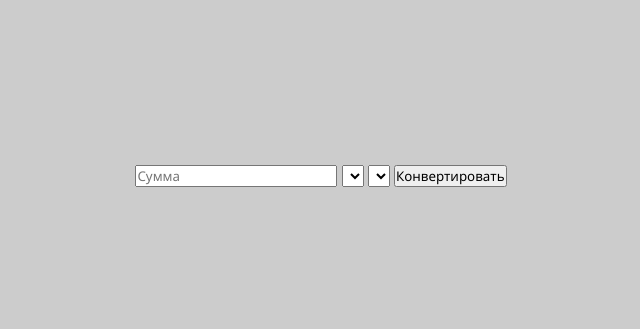
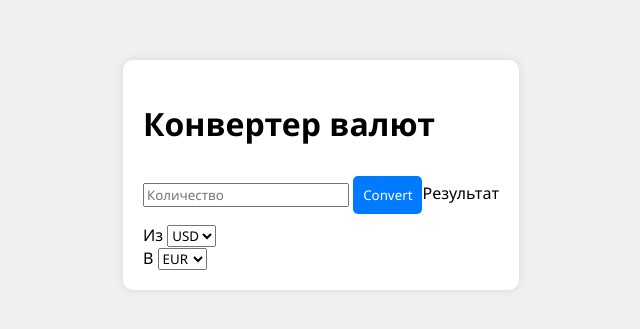
Before and after one commit to DrPopper1/Currency-converter, a plain HTML site: page index.html in a window 1280 px wide. Shown: the part 225-554 px from the top of the page, without its empty margins (319-959 px from the left). Drawn offline with Linux system fonts and the light colour scheme.

Commit message:
Изменение стиля сайта

```diff
--- a/index.html
+++ b/index.html
@@ -1,10 +1,10 @@
 <!DOCTYPE html>
-<html lang="ru">
+<html lang="en">
 <head>
     <meta charset="UTF-8">
     <meta name="viewport" content="width=device-width, initial-scale=1.0">
-    <title>Currency-converter</title>
-    <link rel="stylesheet" type="text/css" href="style.css">
+    <title>Currency Converter</title>
+    <link rel="stylesheet" href="style.css">
 </head>
 <body>
     <noscript>
@@ -13,15 +13,36 @@
             <div>Сайт не работает без него.</div>
         </div>
     </noscript>
-
-    <div class="container">
-        <input type="number" id="amount" placeholder="Сумма">
-        <select id="fromCurrency"></select>
-        <select id="toCurrency"></select>
-        <button onclick="convert()">Конвертировать</button>
-        <div id="result"></div>
+    <div class="converter">
+        <h1>Конвертер валют</h1>
+        <div class="converter_container">
+            <div class="cont">
+                <div class="input">
+                    <input type="number" id="amount" placeholder="Количество">
+                    <button id="convert">Convert</button>
+                </div>
+                <div class="select_container">
+                    <div class="select">
+                        Из
+                        <select id="fromCurrency">
+                        <option value="USD">USD</option>
+                        <option value="EUR">EUR</option>
+                        <option value="GBP">GBP</option>
+                        </select>
+                    </div>
+                    <div class="select">
+                        В
+                        <select id="toCurrency">
+                        <option value="EUR">EUR</option>
+                        <option value="USD">USD</option>
+                        <option value="GBP">GBP</option>
+                        </select>
+                    </div>
+                </div>
+            </div>
+            <p id="result">Результат</p>
+        </div>
     </div>
-
     <script src="script.js"></script>
 </body>
 </html>
--- a/style.css
+++ b/style.css
@@ -1,7 +1,5 @@
 * {
     font-family: 'Segoe UI', sans-serif;
-    padding: 0;
-    margin: 0;
 }
 
 .noscript {
@@ -27,10 +25,47 @@
 }
 
 body {
-    width: 100vw;
-    height: 100vh;
+    font-family: Arial, sans-serif;
     display: flex;
     justify-content: center;
     align-items: center;
-    background-color: #ccc;
+    height: 100vh;
+    margin: 0;
+    background-color: #f0f0f0;
 }
+
+.converter {
+    background: white;
+    padding: 20px;
+    border-radius: 10px;
+    box-shadow: 0 0 10px rgba(0, 0, 0, 0.1);
+}
+
+button {
+    margin-top: 10px;
+    padding: 10px;
+    background-color: #007BFF;
+    color: white;
+    border: none;
+    border-radius: 5px;
+    cursor: pointer;
+}
+
+button:hover {
+    background-color: #0056b3;
+}
+
+.cont {
+    display: grid;
+    gap: 10px;
+    justify-items: flex-start;
+}
+
+.converter_container {
+    display: flex;
+    justify-content: space-around;
+}
+
+.select_container {
+    display: grid;
+}
```
